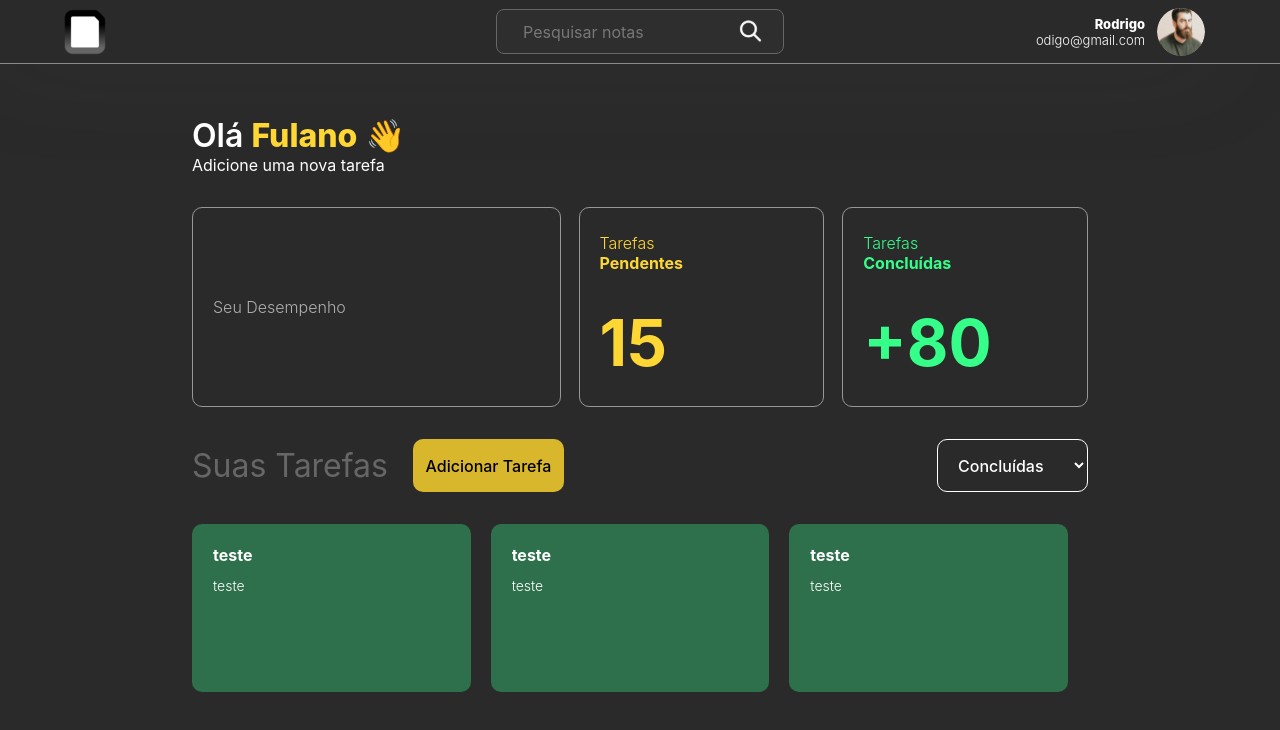
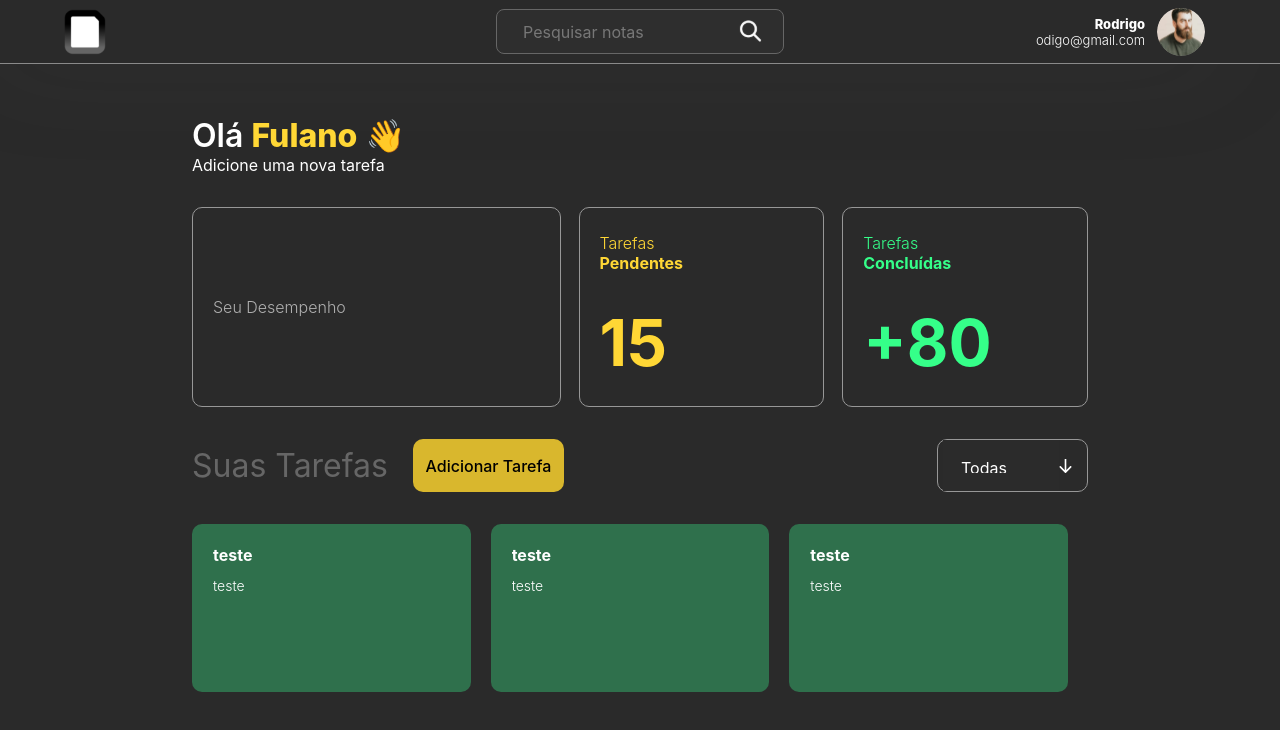
Before and after one commit to gabrielsb18/PI-FrontEnd, a React (Vite) app: page /home in a window 1280 px wide. Shown: the top 730 px of the page. Built offline with nearby package versions, Linux system fonts and the light colour scheme.

Commit message:
Ajustando estilo do botão de select

```diff
--- a/src/components/Select/Select.jsx
+++ b/src/components/Select/Select.jsx
@@ -1,12 +1,16 @@
 import { ButtonSelect } from "./Select.style"
 
-function Select(){
+function SelectButton(){
     return(
         <ButtonSelect>
-            <option>Concluídas</option>
-            <option>Pendentes</option>
+            <select>
+                <option>Todas</option>
+                <option>Concluídas</option>
+                <option>Pendentes</option>
+            </select>
+            <img src="/Icon-Arrow.svg" alt="Seta"/>
         </ButtonSelect>
       )
 }
 
-export default Select;
+export default SelectButton;
--- a/src/components/Select/Select.style.js
+++ b/src/components/Select/Select.style.js
@@ -1,13 +1,54 @@
 import styled from "styled-components";
 
-export const ButtonSelect = styled.select`
+export const ButtonSelect = styled.div`
+    display: flex;
+    justify-content: center;
+    align-items: center;
+
     width:151px;
     height:53px;
+
+    border:1px solid #979797;
+    border-radius: 10px;
+    padding: 0 5px;
+
     background-color: transparent;
-    border:1px solid white;
     font-size:16px;
-    border-radius: 10px;
     font-weight:500;
-    padding: 15px 20px 19px 16px;
     color:white;
+
+    > img {
+        position: relative;
+        margin-right: 10px;
+        width: 14px;
+        height: 14px;
+    }
+
+
+    > select {
+        cursor: pointer;
+        height: 100%;
+        width: 100%;
+
+        padding: 18px;
+        border: none;
+        appearance: none;
+
+        background-color: transparent;
+
+        &:focus {
+            outline: none;
+        }
+
+        background-color: #2B2B2B;
+        color: #fff;
+        font-size: 16px;
+
+        > option {
+            border: none;
+            background-color: #2B2B2B;
+            color: #fff;
+            font-size: 14px;
+        }
+    }
 `;
```
Also changed, not shown: public/Icon-Arrow.svg (added).
